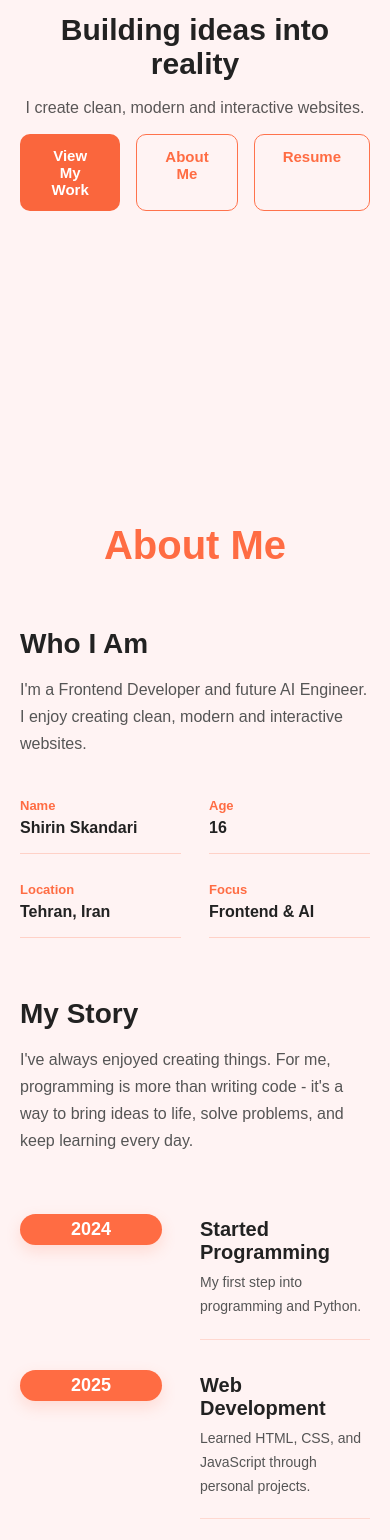
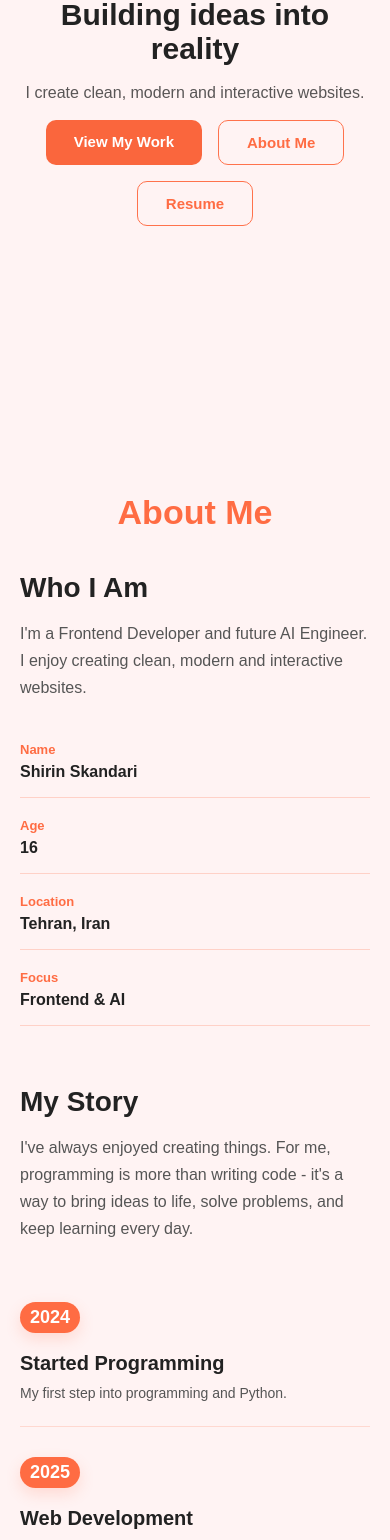
Before and after one commit to Shirin-skandari/Portfolio-v2, a Next.js app: page / in a window 390 px wide. Shown: the part 421-1961 px from the top of the page. Built offline with nearby package versions, Linux system fonts and the light colour scheme.

Commit message:
feat: add responsive styles for resume

```diff
--- a/src/app/page.module.scss
+++ b/src/app/page.module.scss
@@ -408,3 +408,50 @@
     }
   }
 }
+
+@media (max-width: 768px) {
+  .homeButtons {
+    justify-content: center;
+    flex-wrap: wrap;
+  }
+  .personalInfo {
+    grid-template-columns: 1fr;
+    gap: 20px;
+  }
+
+  .about,
+  .resume {
+    padding: 70px 20px;
+  }
+
+  .sectionTitle {
+    font-size: 34px;
+    margin-bottom: 40px;
+  }
+  .myJourney {
+    .journeyItem {
+      grid-template-columns: 1fr;
+      gap: 15px;
+
+      dt {
+        width: fit-content;
+      }
+    }
+  }
+
+  .resume {
+    .educationItem {
+      grid-template-columns: 1fr;
+      gap: 15px;
+    }
+
+    .skillCategories {
+      grid-template-columns: 1fr;
+    }
+
+    .achievementList {
+      grid-template-columns: 1fr;
+    }
+  }
+
+}
```
